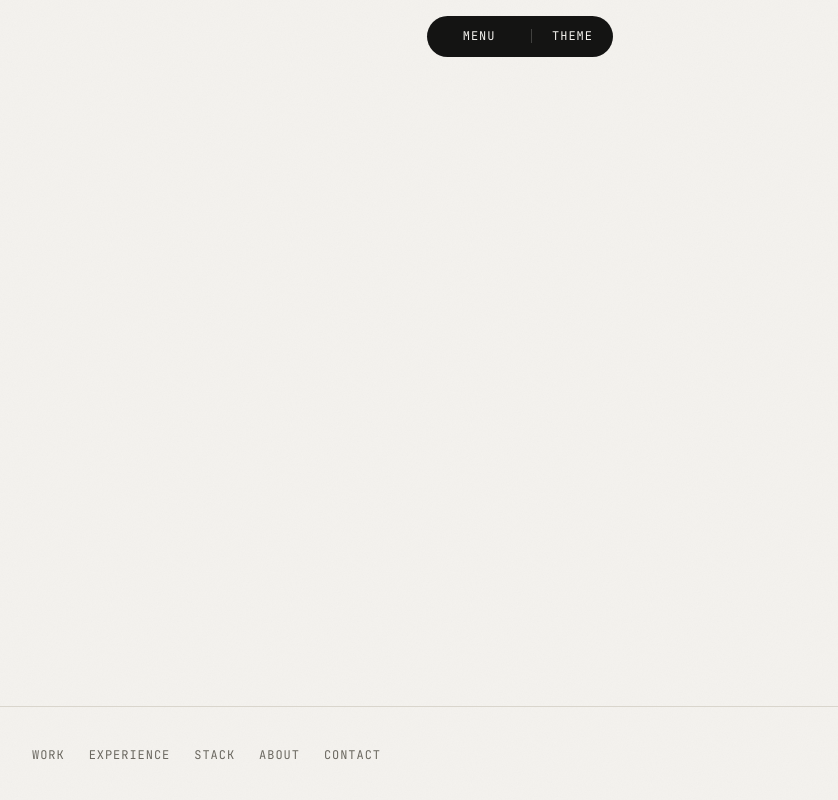
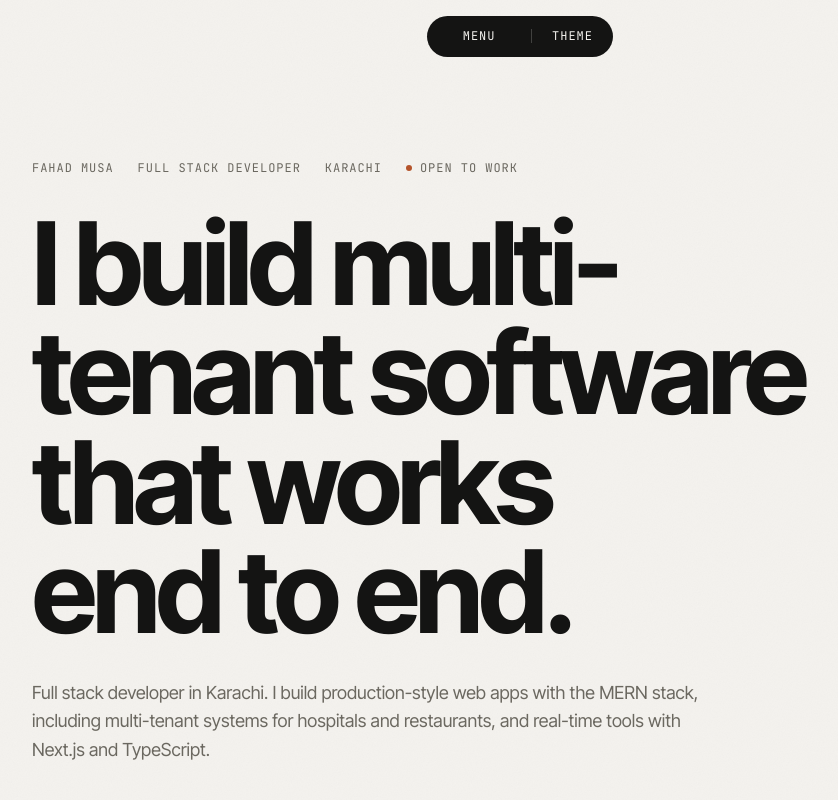
Before and after one commit to fahadmusa725/portfolio, a Next.js app: page / in a window 1280 px wide. Shown: the top 800 px of the page, without its empty margins (120-958 px from the left). Built offline with nearby package versions, Linux system fonts and the light colour scheme.

Commit message:
add hero section with headline and intro

```diff
--- a/app/page.tsx
+++ b/app/page.tsx
@@ -1,9 +1,12 @@
 import Footer from "@/components/sections/Footer";
+import Hero from "@/components/sections/Hero";
 
 export default function HomePage() {
   return (
     <>
-      <main className="flex-1" />
+      <main className="flex-1">
+        <Hero />
+      </main>
       <Footer />
     </>
   );
--- /dev/null
+++ b/components/sections/Hero.tsx
@@ -0,0 +1,23 @@
+import { profile } from "@/content/site";
+
+const meta = [profile.name, profile.role, profile.location];
+
+export default function Hero() {
+  return (
+    <section className="mx-auto w-full max-w-5xl px-6 pt-32 pb-16 sm:pt-40 sm:pb-24">
+      <ul className="flex flex-wrap items-center gap-x-6 gap-y-2 font-mono text-label uppercase text-muted">
+        {meta.map((item) => (
+          <li key={item}>{item}</li>
+        ))}
+        <li className="flex items-center gap-2">
+          <span aria-hidden="true" className="h-1.5 w-1.5 rounded-full bg-accent" />
+          {profile.availability}
+        </li>
+      </ul>
+
+      <h1 className="mt-8 max-w-4xl text-display">{profile.headline}</h1>
+
+      <p className="measure mt-8 text-muted">{profile.intro}</p>
+    </section>
+  );
+}
--- a/content/site.ts
+++ b/content/site.ts
@@ -1,6 +1,22 @@
 export type NavLink = {
   label: string;
   href: string;
+};
+
+export type SocialLink = {
+  label: string;
+  href: string;
+};
+
+export type Profile = {
+  name: string;
+  role: string;
+  location: string;
+  availability: string;
+  headline: string;
+  intro: string;
+  email: string;
+  socials: SocialLink[];
 };
 
 export const navLinks: NavLink[] = [
@@ -10,3 +26,18 @@ export const navLinks: NavLink[] = [
   { label: "About", href: "/#about" },
   { label: "Contact", href: "/#contact" },
 ];
+
+export const profile: Profile = {
+  name: "Fahad Musa",
+  role: "Full Stack Developer",
+  location: "Karachi",
+  availability: "Open to work",
+  headline: "I build multi-tenant software that works end to end.",
+  intro:
+    "Full stack developer in Karachi. I build production-style web apps with the MERN stack, including multi-tenant systems for hospitals and restaurants, and real-time tools with Next.js and TypeScript.",
+  email: "fahadmusa725@gmail.com",
+  socials: [
+    { label: "GitHub", href: "https://github.com/fahadmusa725" },
+    { label: "LinkedIn", href: "https://www.linkedin.com/in/fahad-musa-ba30ab355" },
+  ],
+};
```
